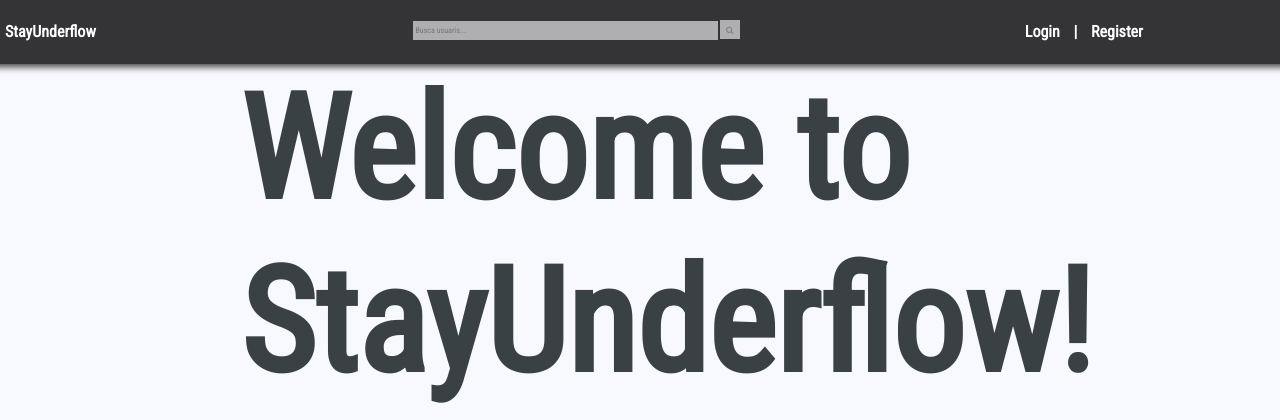
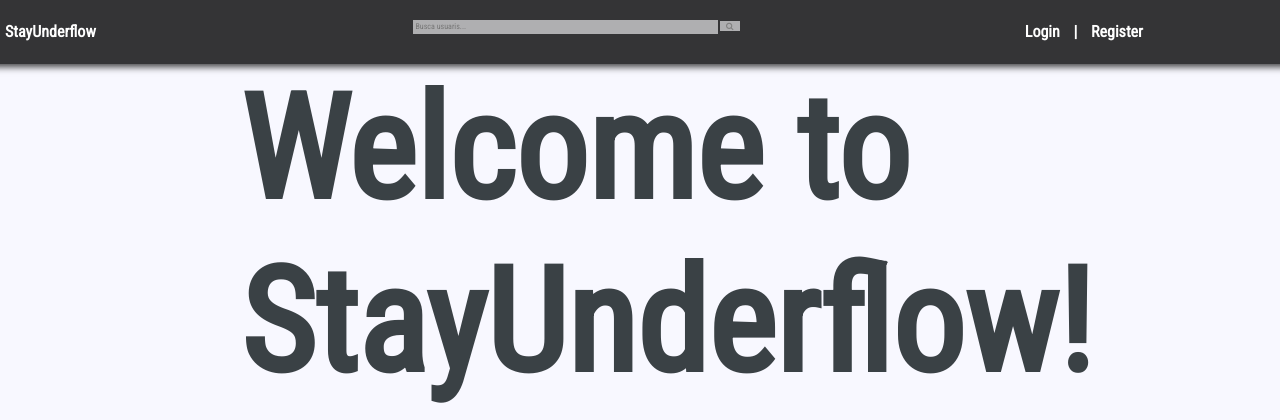
Before and after one commit to UB-ES-19/A2-StayUnderflow, a Django app: page / in a window 1280 px wide. Shown: the top 420 px of the page. Run offline with Django 3.2, Linux system fonts and the light colour scheme; some libraries are stand-ins or nearby versions.

Commit message:
Fixing Sizes

```diff
--- a/StayUnderflow_WebApp/static/css/stayunderflow.css
+++ b/StayUnderflow_WebApp/static/css/stayunderflow.css
@@ -9,13 +9,14 @@
 
 #inputCercaHeader {
     width: 80%;
+    padding-top: 1;
 }
 #inputCercaHeader, #buttonCercaHeader {
     color: grey;
     overflow: visible;
     background-color: #dfdfe1b8;
     border: none;
-    height: 80%;
+    height: 3e;
 }
 
 .row:after{
--- a/templates/stay_underflow/stayunderflow.html
+++ b/templates/stay_underflow/stayunderflow.html
@@ -31,9 +31,8 @@
             <div class="placeDescriptionP" >
                     <p>
                         A place where you can solve coding problems or doubts!
-                        <br><strong>Join the community!</strong>
+                        <br><strong>Join the community!</strong><a class="btn btn-outline-dark" style="margin-left:50%" href="{%url 'login' %}">Login</a>
                     </p>
-                    <a class="btn btn-outline-dark" style="margin-left:50%" href="{%url 'login' %}">Login</a>
             </div>
     </div>
 
```
